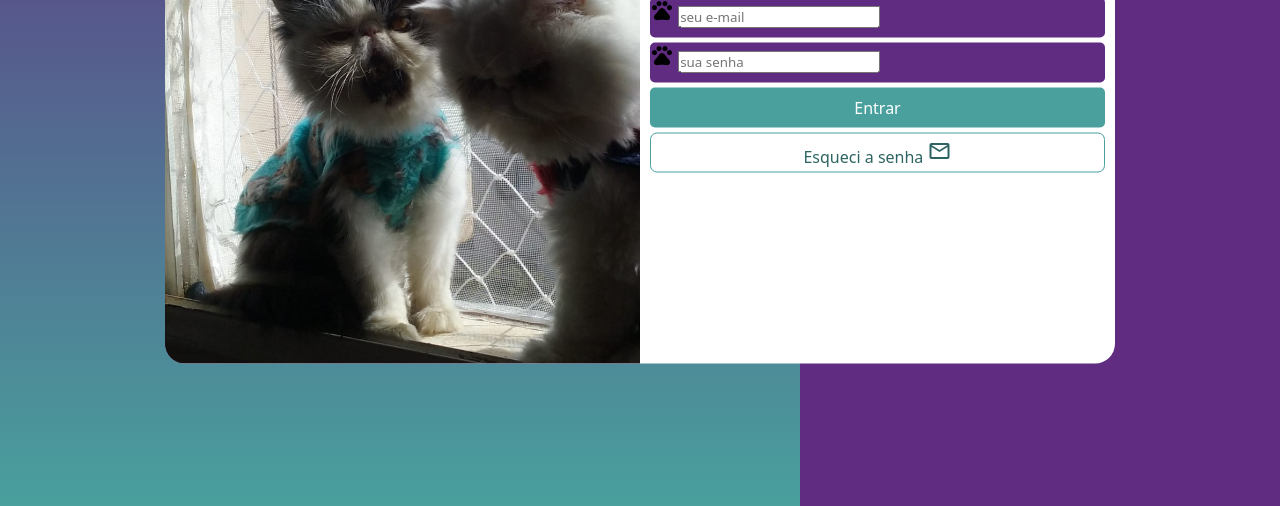
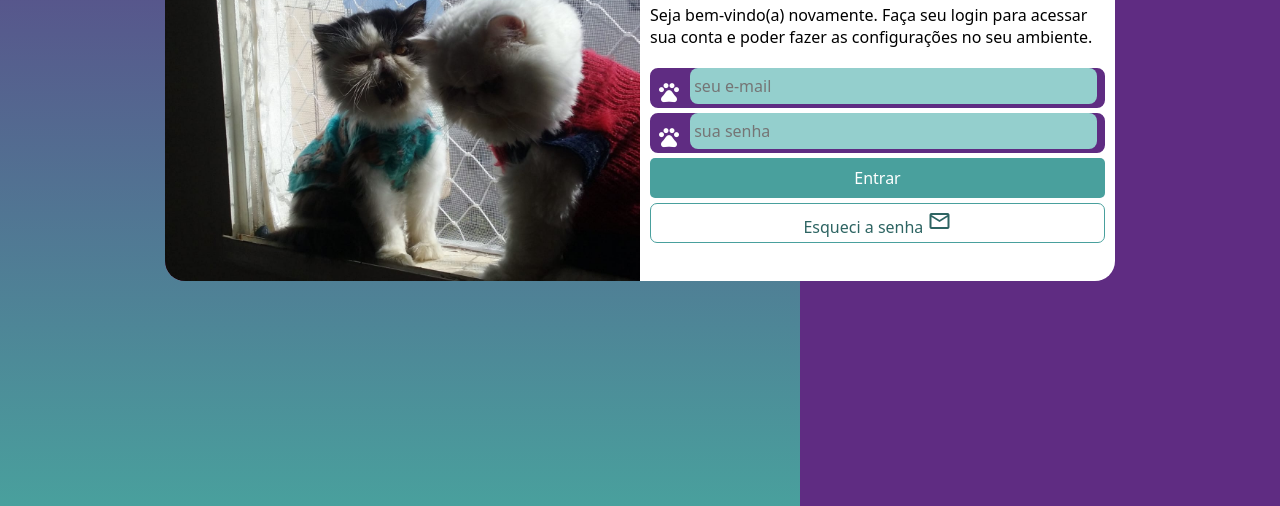
Before and after one commit to BarbaraCirillo777/projeto-login, a plain HTML site: page index.html in a window 1280 px wide. Shown: the part 294-800 px from the top of the page. Drawn offline with nearby package versions, Linux system fonts and the light colour scheme.

Commit message:
Atualização

```diff
--- a/estilos/media-query.css
+++ b/estilos/media-query.css
@@ -8,6 +8,7 @@
 
     section#login {
         width: 80vw;
+        height: 280px;
     }
 }
 
@@ -31,6 +32,7 @@ section#login > div#formulario {
 
     section#login {
         width: 950px;
+        height: 350px;
     }
 }
 
@@ -50,5 +52,6 @@ div#formulario > h1 {
 }
 
 div#formulario > p {
-    font-size: 1.2em;
+    font-size: 1em;
+    margin: 20px 0px;
 }
--- a/estilos/style.css
+++ b/estilos/style.css
@@ -64,15 +64,40 @@ div#formulario > p {
 
 form > div.campo {
     background-color: #5f2c82;
+    border: 2px solid #5f2c82;
     display: block;
     width: 100%;
     height: 40px;
-    border-radius: 5px;
+    border-radius: 8px;
     margin: 5px 0px;
 }
 
 div.campo > label {
     display: none;
+}
+
+div.campo > i {
+    color: white;
+   /* background-color: black;*/
+    font-size: 2em;
+    width: 40px;
+    padding: 5px;
+}
+
+div.campo > input {
+    background-color: #94cfcd;
+    font-size: 1em;
+    width: calc(100% - 44px);
+    height: 100%;
+    transform: translateY(-12px );
+    border: 0px;
+    border-radius: 8px;
+    padding: 4px;
+}
+
+div.campo > input:focus-within {
+    background-color: white;
+    border: none;
 }
 
 form > input[type=submit] {
```
